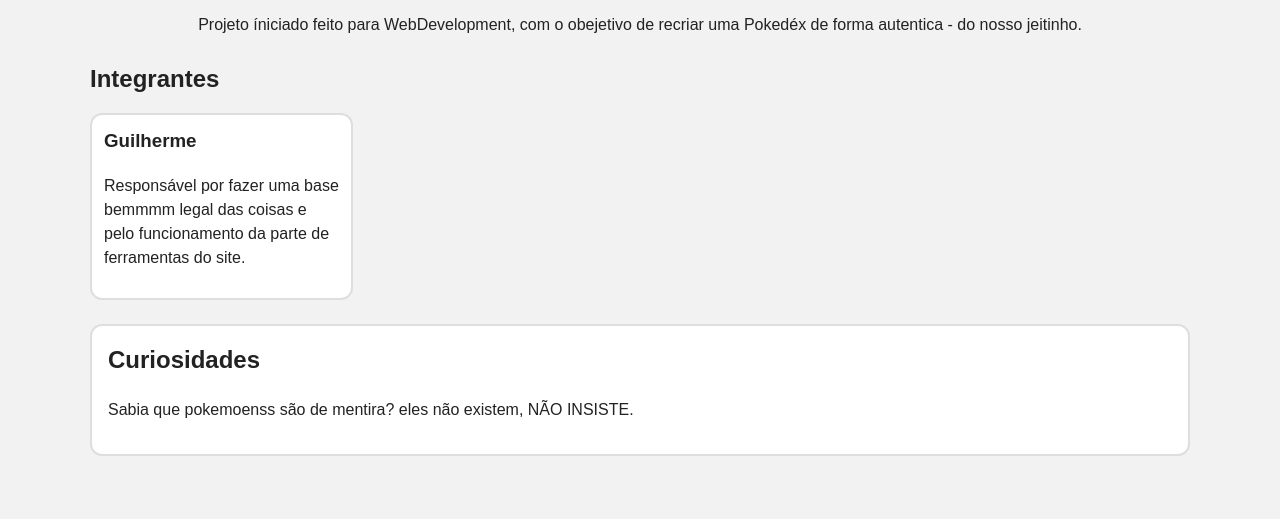
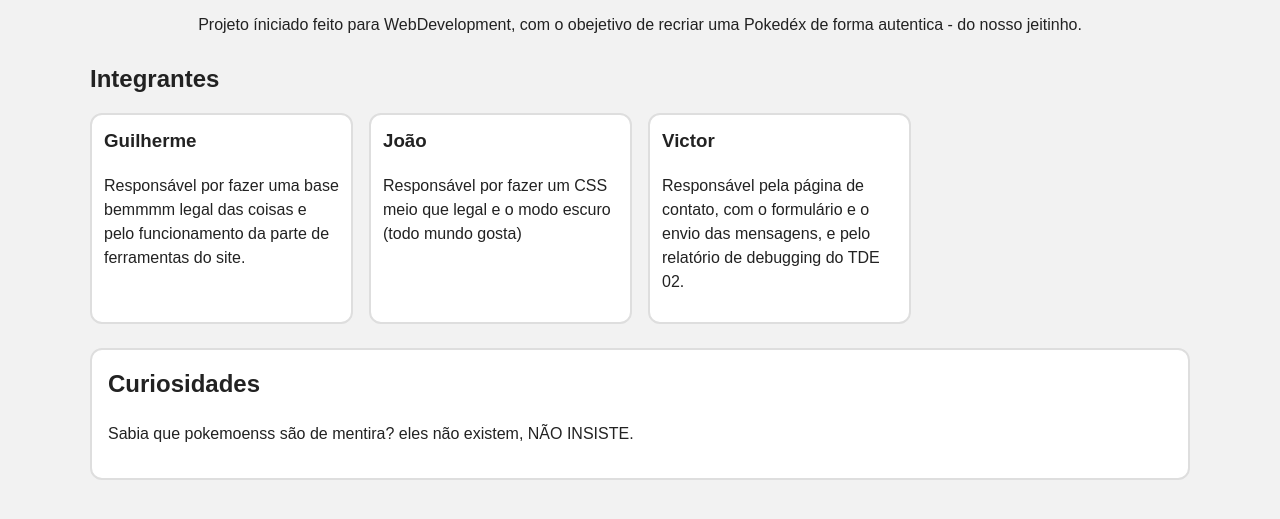
Before and after one commit to rossaario322/Pokegal, a plain HTML site: page index.html in a window 1280 px wide. Shown: the part 409-928 px from the top of the page. Before the commit the page ends 905 px from the top, so only its background shows below. Drawn offline with Linux system fonts and the light colour scheme.

Commit message:
Add files via upload

```diff
--- a/index.html
+++ b/index.html
@@ -38,6 +38,14 @@
                 <p>Responsável por fazer uma base bemmmm legal das coisas e pelo funcionamento da parte de ferramentas do site.</p>
 
             </article>
+            <article class="cartao">
+                <h3>João</h3>
+                <p>Responsável por fazer um CSS meio que legal e o modo escuro (todo mundo gosta)</p>
+            </article>
+            <article class="cartao">
+                <h3>Victor</h3>
+                <p>Responsável pela página de contato, com o formulário e o envio das mensagens, e pelo relatório de debugging do TDE 02.</p>
+            </article>
             <!-- COLOCAR UM ATICLE POR PESSOA -->
         </section>
 
```
Also changed, not shown: prints/breakpoint.png (added), prints/console.png (added), prints/network.png (added), 1 other file.
